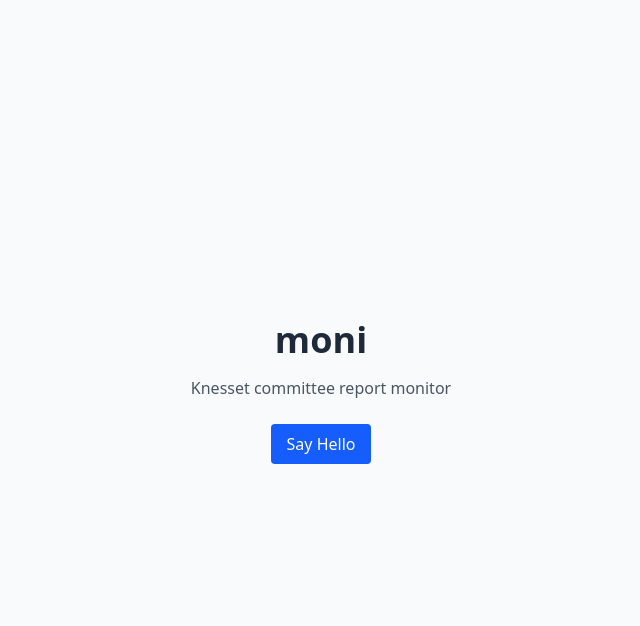
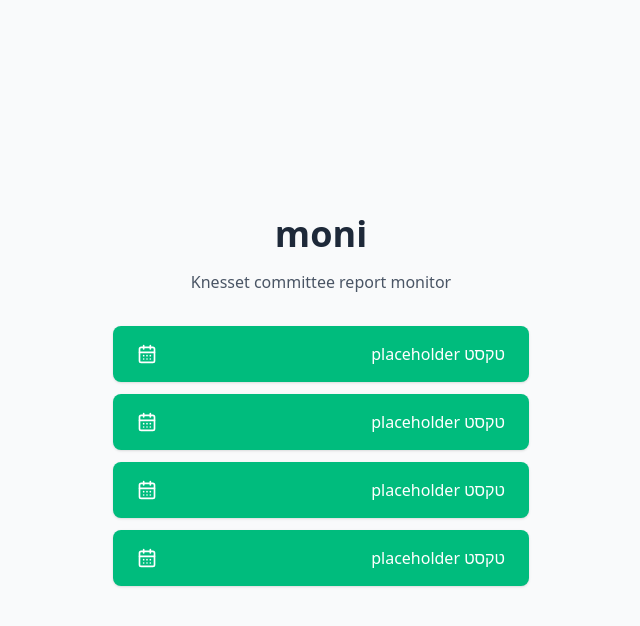
Before and after one commit to ellafuchs/moni, a Flask app: page / in a window 1280 px wide. Shown: the top 626 px of the page, without its empty margins (319-959 px from the left). Run offline with Flask 3, Linux system fonts and the light colour scheme; style sheets or scripts are compiled from the project's sources; some libraries are stand-ins or nearby versions.

Commit message:
Added buttons to the main page

```diff
--- a/web/app.py
+++ b/web/app.py
@@ -5,6 +5,7 @@ from flask import Flask, render_template
 app = Flask(
     __name__,
     static_folder=str(Path(__file__).resolve().parent.parent / "public"),
+    static_url_path="/static",
     template_folder="templates",
 )
 
--- a/web/templates/index.html
+++ b/web/templates/index.html
@@ -3,18 +3,28 @@
 {% block title %}moni{% endblock %}
 
 {% block content %}
-<div class="flex items-center justify-center h-full">
-  <div class="text-center">
+<div class="flex items-center justify-center h-full" dir="rtl">
+  <div class="text-center w-full max-w-md px-4">
     <h1 class="text-4xl font-bold text-gray-800 mb-4">moni</h1>
-    <p class="text-gray-600 mb-6">Knesset committee report monitor</p>
-    <button
-      hx-get="/api/hello"
-      hx-target="#result"
-      class="px-4 py-2 bg-blue-600 text-white rounded hover:bg-blue-700 cursor-pointer"
-    >
-      Say Hello
-    </button>
-    <div id="result" class="mt-4 text-gray-700"></div>
+    <p class="text-gray-600 mb-8">Knesset committee report monitor</p>
+    <div class="space-y-3">
+      <button class="flex items-center gap-3 w-full px-6 py-4 bg-emerald-500 text-white rounded-lg shadow-sm hover:bg-emerald-600 cursor-pointer text-right" dir="ltr">
+        <svg xmlns="http://www.w3.org/2000/svg" width="20" height="20" viewBox="0 0 24 24" fill="none" stroke="currentColor" stroke-width="2" stroke-linecap="round" stroke-linejoin="round" class="shrink-0 text-white"><path d="M8 2v4"/><path d="M16 2v4"/><rect width="18" height="18" x="3" y="4" rx="2"/><path d="M3 10h18"/><path d="M8 14h.01"/><path d="M12 14h.01"/><path d="M16 14h.01"/><path d="M8 18h.01"/><path d="M12 18h.01"/><path d="M16 18h.01"/></svg>
+        <span dir="rtl" class="flex-1">טקסט placeholder</span>
+      </button>
+      <button class="flex items-center gap-3 w-full px-6 py-4 bg-emerald-500 text-white rounded-lg shadow-sm hover:bg-emerald-600 cursor-pointer text-right" dir="ltr">
+        <svg xmlns="http://www.w3.org/2000/svg" width="20" height="20" viewBox="0 0 24 24" fill="none" stroke="currentColor" stroke-width="2" stroke-linecap="round" stroke-linejoin="round" class="shrink-0 text-white"><path d="M8 2v4"/><path d="M16 2v4"/><rect width="18" height="18" x="3" y="4" rx="2"/><path d="M3 10h18"/><path d="M8 14h.01"/><path d="M12 14h.01"/><path d="M16 14h.01"/><path d="M8 18h.01"/><path d="M12 18h.01"/><path d="M16 18h.01"/></svg>
+        <span dir="rtl" class="flex-1">טקסט placeholder</span>
+      </button>
+      <button class="flex items-center gap-3 w-full px-6 py-4 bg-emerald-500 text-white rounded-lg shadow-sm hover:bg-emerald-600 cursor-pointer text-right" dir="ltr">
+        <svg xmlns="http://www.w3.org/2000/svg" width="20" height="20" viewBox="0 0 24 24" fill="none" stroke="currentColor" stroke-width="2" stroke-linecap="round" stroke-linejoin="round" class="shrink-0 text-white"><path d="M8 2v4"/><path d="M16 2v4"/><rect width="18" height="18" x="3" y="4" rx="2"/><path d="M3 10h18"/><path d="M8 14h.01"/><path d="M12 14h.01"/><path d="M16 14h.01"/><path d="M8 18h.01"/><path d="M12 18h.01"/><path d="M16 18h.01"/></svg>
+        <span dir="rtl" class="flex-1">טקסט placeholder</span>
+      </button>
+      <button class="flex items-center gap-3 w-full px-6 py-4 bg-emerald-500 text-white rounded-lg shadow-sm hover:bg-emerald-600 cursor-pointer text-right" dir="ltr">
+        <svg xmlns="http://www.w3.org/2000/svg" width="20" height="20" viewBox="0 0 24 24" fill="none" stroke="currentColor" stroke-width="2" stroke-linecap="round" stroke-linejoin="round" class="shrink-0 text-white"><path d="M8 2v4"/><path d="M16 2v4"/><rect width="18" height="18" x="3" y="4" rx="2"/><path d="M3 10h18"/><path d="M8 14h.01"/><path d="M12 14h.01"/><path d="M16 14h.01"/><path d="M8 18h.01"/><path d="M12 18h.01"/><path d="M16 18h.01"/></svg>
+        <span dir="rtl" class="flex-1">טקסט placeholder</span>
+      </button>
+    </div>
   </div>
 </div>
 {% endblock %}
```
Also changed, not shown: public/calendar.svg (added).
